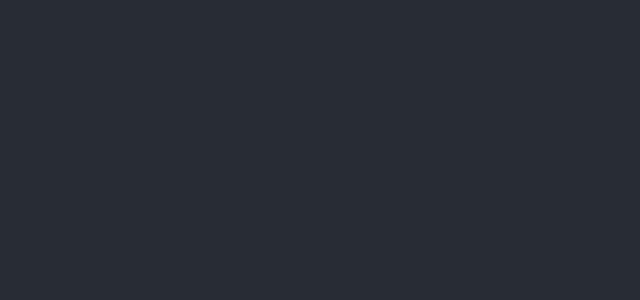
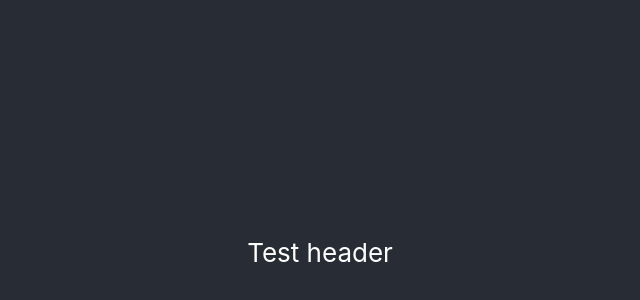
Before and after one commit to Morralytics/Product-Page, a React (Create React App) app: page / in a window 1280 px wide. Shown: the part 148-448 px from the top of the page, without its empty margins (320-960 px from the left). Built offline with nearby package versions, Linux system fonts and the light colour scheme.

Commit message:
Directory setup for header and footer component. Working functional component for header in test.

```diff
--- a/src/App.js
+++ b/src/App.js
@@ -1,11 +1,9 @@
 import './App.css';
+import Header from './components/Header';
 
 function App() {
   return (
-    <div className="App">
-      <header className="App-header">
-      </header>
-    </div>
+    <Header />
   );
 }
 
--- /dev/null
+++ b/src/components/Header/index.js
@@ -0,0 +1,11 @@
+import React from 'react'
+
+const Header = () => {
+  return (
+    <div className="App">
+      <header className="App-header">Test header</header>
+    </div>
+  )
+}
+
+export default Header;
```
Also changed, not shown: src/components/Footer/index.js (added), src/pages/Home.js (added).
